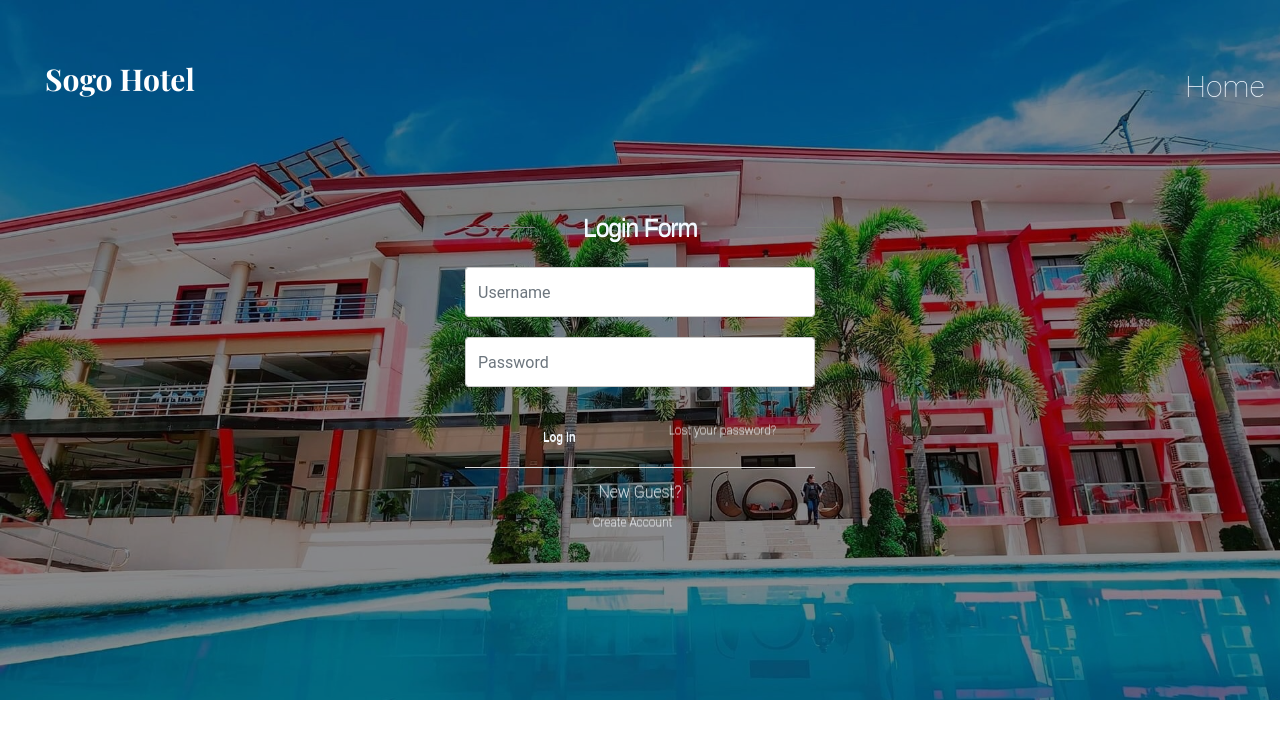
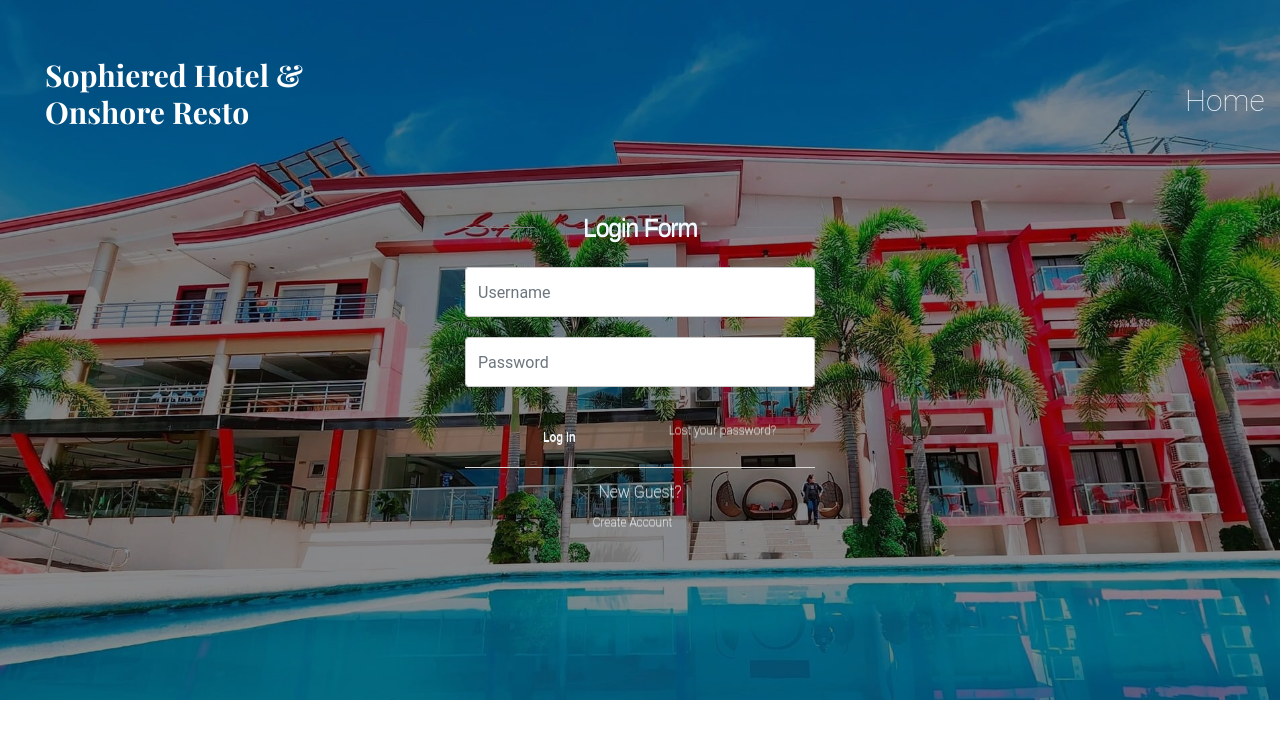
Before and after one commit to Kurarensu/Sophiered.github.io, a plain HTML site: page login.html in a window 1280 px wide. Drawn offline with nearby package versions, Linux system fonts and the light colour scheme; a web font is replaced by a local one.

Commit message:
update header tittle

```diff
--- a/login.html
+++ b/login.html
@@ -26,7 +26,7 @@
     <header class="site-header js-site-header">
       <div class="container-fluid">
         <div class="row align-items-center">
-          <div class="col-6 col-lg-4 site-logo" data-aos="fade"><a href="index.html">Sogo Hotel</a></div>
+          <div class="col-6 col-lg-4 site-logo" data-aos="fade"><a href="index.html">Sophiered Hotel & Onshore Resto</a></div>
           <div class="col-6 col-lg-8">
 
 
```
Also changed, not shown: rooms.html (+1 -1 lines).
